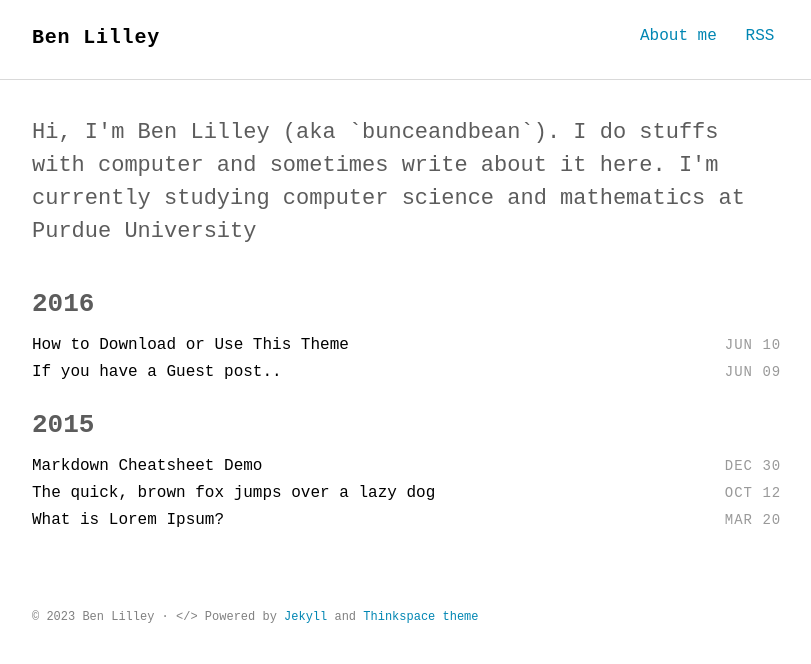
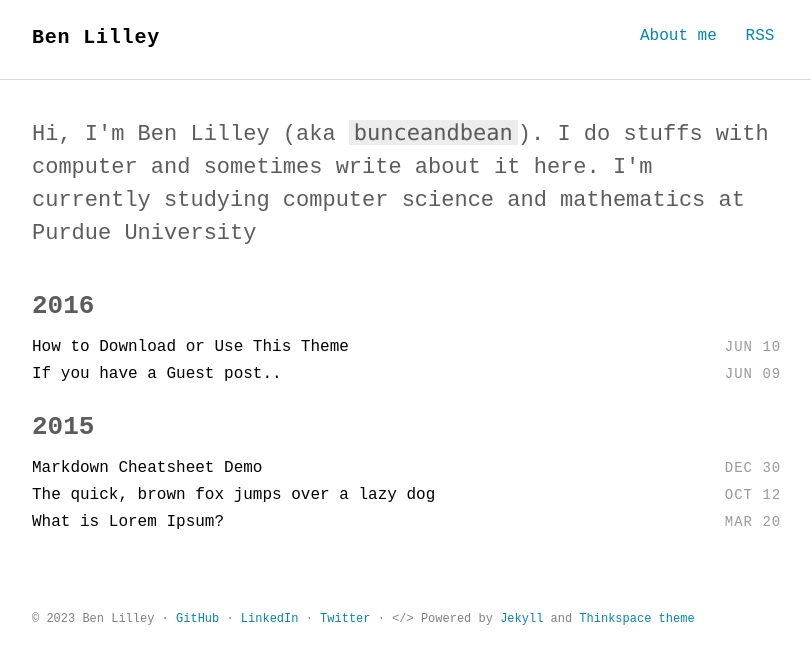
Before and after one commit to bunceandbean/bunceandbean.github.io, a Jekyll site: the page built from docs/index.html, in a window 1280 px wide. Shown: the top 664 px of the page, without its empty margins (232-1043 px from the left). Built offline with Jekyll 4.4.1, drawn with Linux system fonts in a browser that asks for light colours; some web fonts are replaced.

Commit message:
QOL Changes

```diff
--- a/docs/_includes/footer.html
+++ b/docs/_includes/footer.html
@@ -1,5 +1,5 @@
 <footer class="site-footer">
   <div class="container">
-    <small class="block">&copy; {{ site.time | date: '%Y' }} {{ site.author.name }} &middot; &lt;/&gt; Powered by <a href="https://jekyllrb.com/">Jekyll</a> and <a href="https://github.com/heiswayi/thinkspace">Thinkspace theme</a></small>
+    <small class="block">&copy; {{ site.time | date: '%Y' }} {{ site.author.name }} &middot; <a href="https://github.com/bunceandbean/">GitHub</a> &middot; <a href="https://linkedin.com/in/ben-lilley-/">LinkedIn</a> &middot; <a href="https://twitter.com/bunceandbean/">Twitter</a> &middot; &lt;/&gt; Powered by <a href="https://jekyllrb.com/">Jekyll</a> and <a href="https://github.com/heiswayi/thinkspace">Thinkspace theme</a></small>
   </div>
 </footer>
--- a/docs/_includes/intro.html
+++ b/docs/_includes/intro.html
@@ -1,5 +1,5 @@
 <section class="intro">
   <div class="container">
-    <p class="lead">Hi, I'm Ben Lilley (aka `bunceandbean`). I do stuffs with computer and sometimes write about it here. I'm currently studying computer science and mathematics at Purdue University</p>
+    <p class="lead">Hi, I'm Ben Lilley (aka <code>bunceandbean</code>). I do stuffs with computer and sometimes write about it here. I'm currently studying computer science and mathematics at Purdue University</p>
   </div>
 </section>
```
